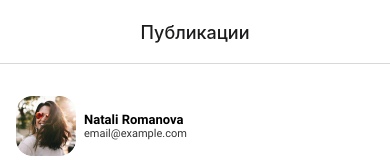
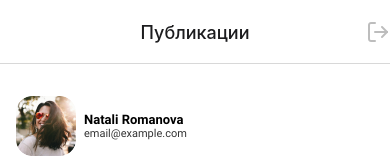
Before and after one commit to kate-zahorui/react-native-project, a React Native app: screen /Home in a window 390 px wide. Shown: the top 160 px of the page. Built offline with nearby package versions, Linux system fonts and the light colour scheme.

Commit message:
Adds LogOut button

```diff
--- /dev/null
+++ b/components/LogoutBtn.jsx
@@ -0,0 +1,16 @@
+import React from "react";
+import { Feather } from "@expo/vector-icons";
+import { TouchableOpacity } from "react-native";
+
+const LogoutBtn = () => {
+  return (
+    <TouchableOpacity
+      activeOpacity={0.8}
+      //   onPress={handleLogout}
+    >
+      <Feather name="log-out" size={24} color="#BDBDBD" />
+    </TouchableOpacity>
+  );
+};
+
+export default LogoutBtn;
--- a/components/index.js
+++ b/components/index.js
@@ -1,3 +1,4 @@
+export { default as LogoutBtn } from "./LogoutBtn";
 export { default as Post } from "./Post";
 export { default as PostPhoto } from "./PostPhoto";
 export { default as PostsList } from "./PostsList";
--- a/routes/HomeNavigator.jsx
+++ b/routes/HomeNavigator.jsx
@@ -1,7 +1,9 @@
 import React from "react";
 import { createNativeStackNavigator } from "@react-navigation/native-stack";
+import { StyleSheet } from "react-native";
 
 import { CommentsScreen, MapScreen, PostsScreen } from "../screens/main";
+import { LogoutBtn } from "../components";
 
 const HomeStack = createNativeStackNavigator();
 
@@ -13,6 +15,8 @@ const HomeNavigator = () => {
         component={PostsScreen}
         options={{
           headerTitleAlign: "center",
+          headerRight: () => <LogoutBtn />,
+          headerStyle: styles.header,
         }}
       />
       <HomeStack.Screen
@@ -33,4 +37,24 @@ const HomeNavigator = () => {
   );
 };
 
+const styles = StyleSheet.create({
+  headerContainer: {
+    // height: 88,
+    // paddingBottom: 10,
+    // paddingLeft: 16,
+    // paddingRight: 16,
+    // alignItems: "space-between",
+    // justifyContent: "flex-end",
+  },
+  header: {
+    // height: 88,
+    // paddingBottom: 10,
+    paddingLeft: 16,
+    paddingRight: 16,
+    // alignItems: "flex-end",
+    // justifyContent: "flex-end",
+    backgoundColor: "#3a4cdd",
+  },
+});
+
 export default HomeNavigator;
--- a/screens/main/PostsScreen.jsx
+++ b/screens/main/PostsScreen.jsx
@@ -3,7 +3,6 @@ import { View, StyleSheet } from "react-native";
 import { PostsList, UserInfo } from "../../components";
 
 const PostsScreen = ({ navigation }) => {
-  console.log(navigation);
   return (
     <View style={styles.container}>
       <UserInfo />
--- a/screens/main/ProfileScreen.jsx
+++ b/screens/main/ProfileScreen.jsx
@@ -1,6 +1,6 @@
 import React from "react";
 import { ImageBackground, Text, StyleSheet, View } from "react-native";
-import { UserPhoto, PostsList } from "../../components";
+import { LogoutBtn, UserPhoto, PostsList } from "../../components";
 
 const ProfileScreen = ({ navigation }) => {
   return (
@@ -11,6 +11,9 @@ const ProfileScreen = ({ navigation }) => {
       >
         <View style={styles.contentContainer}>
           <UserPhoto />
+          <View style={styles.btnContainer}>
+            <LogoutBtn />
+          </View>
 
           <Text style={styles.userName}>Natali Romanova</Text>
           <PostsList navigation={navigation} />
@@ -40,6 +43,11 @@ const styles = StyleSheet.create({
     backgroundColor: "#fff",
     fontFamily: "Roboto-Regular",
   },
+  btnContainer: {
+    position: "absolute",
+    right: 16,
+    top: 22,
+  },
   userName: {
     marginBottom: 33,
     color: "#212121",
```
